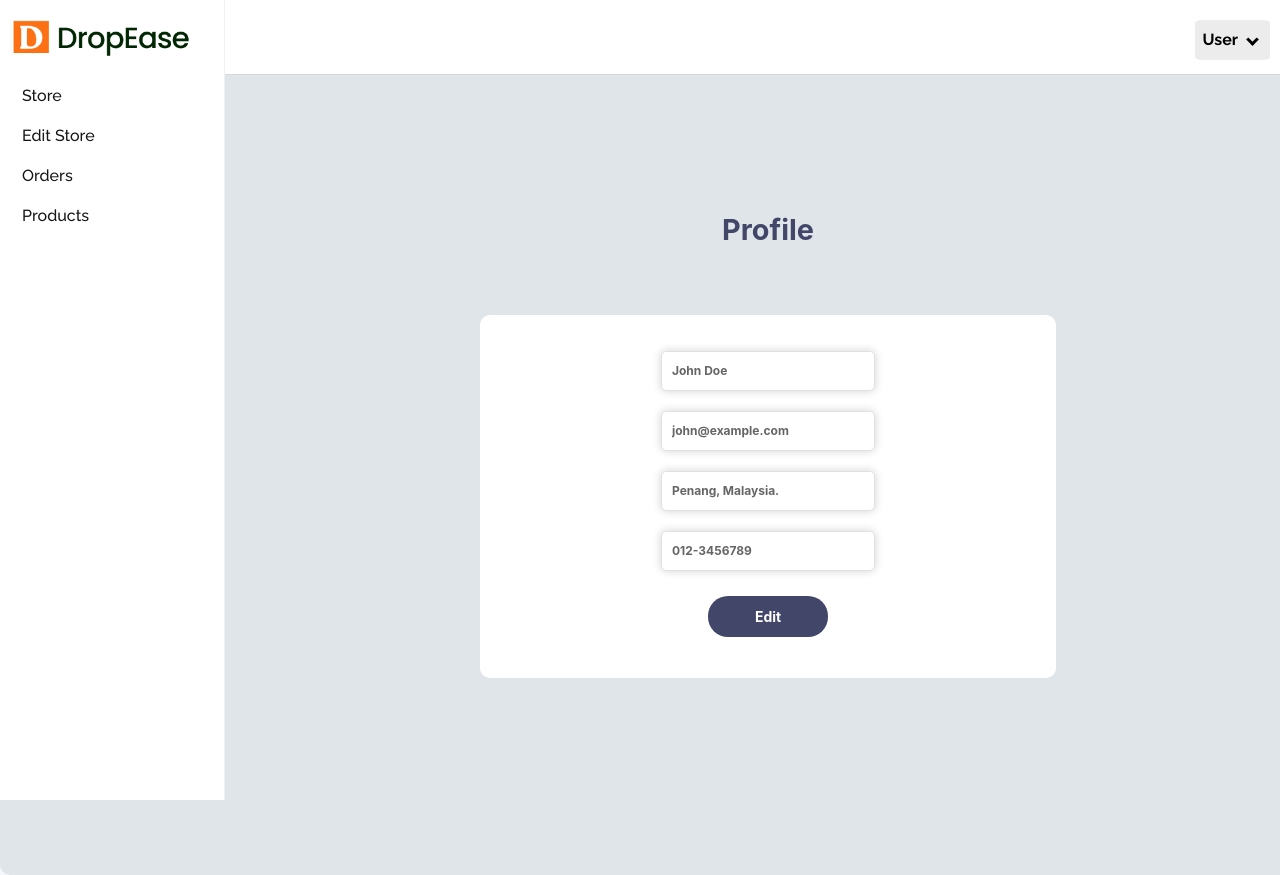
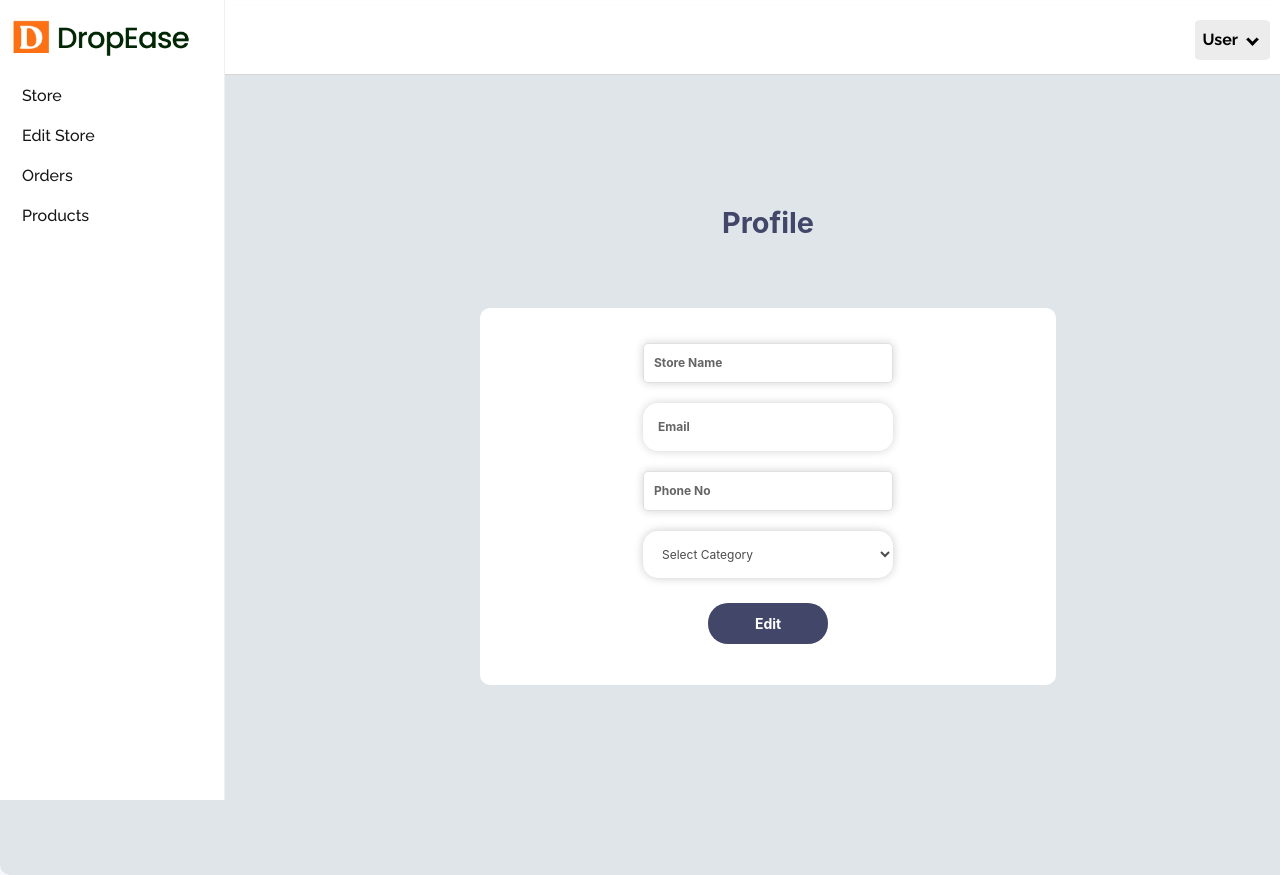
Before and after one commit to coolkheng/DropEase, a React (Create React App) app: page /profile in a window 1280 px wide. Built offline with nearby package versions, Linux system fonts and the light colour scheme.

Commit message:
Auth latest

```diff
--- a/package.json
+++ b/package.json
@@ -2,7 +2,7 @@
   "name": "dropease",
   "version": "0.1.0",
   "private": true,
-  "proxy": "http://localhost:5000",
+  "proxy": "http://localhost:4000",
   "dependencies": {
     "@babel/runtime": "^7.24.4",
     "@emotion/styled": "^11.11.5",
--- a/src/Controllers/AuthController.js
+++ b/src/Controllers/AuthController.js
@@ -96,3 +96,31 @@ module.exports.Login = async (req, res, next) => {
     res.status(500).json({ message: "Server error", success: false });
   }
 };
+
+// Update user profile
+module.exports.UpdateProfile = async (req, res, next) => {
+  try {
+      console.log("Update profile request received:", req.body); // Debugging line
+      const userId = req.body.userId; // Get user ID from the request body
+      const { store, phoneno, category } = req.body;
+
+      const user = await User.findByIdAndUpdate(
+          userId,
+          { store, phoneno, category },
+          { new: true }
+      );
+
+      if (!user) {
+          return res.status(404).json({ message: "User not found", success: false });
+      }
+
+      res.status(200).json({
+          message: "Profile updated successfully",
+          success: true,
+          user,
+      });
+  } catch (error) {
+      console.error("Update profile error:", error);
+      res.status(500).json({ message: "Server error", success: false });
+  }
+};
--- a/src/components/signup.jsx
+++ b/src/components/signup.jsx
@@ -25,6 +25,7 @@ const Signup = () => {
     password: "",
     role: "",
   });
+
   const { email, password, role } = inputValue;
   const handleChange = (e) => {
     const { name, value } = e.target;
--- a/src/models/user.js
+++ b/src/models/user.js
@@ -19,6 +19,18 @@ const userSchema = new mongoose.Schema({
     type: Date,
     default: Date.now,
   },
+  store: {
+    type: String,
+  },
+  phoneno: {
+    type: String,
+  },
+  logo: {
+    type: String,
+  },
+  category: {
+    type: String,
+  }
 });
 
 userSchema.pre("save", async function (next) {
--- a/src/pages/Profile.jsx
+++ b/src/pages/Profile.jsx
@@ -2,27 +2,48 @@ import { Link, useNavigate } from "react-router-dom";
 import Header from "../components/Header";
 import SideNav from "../components/SideNav";
 import styles from "../style/Profile.module.css";
-import React, { useState } from "react";
+import React, { useState, useEffect } from "react";
+import axios from "axios";
 
 const Profile = () => {
+    const navigate = useNavigate();
     const [errorMessage, setErrorMessage] = useState("");
     const [userData, setUserData] = useState({
-        name: 'John Doe',
-        email: 'john@example.com',
-        address: 'Penang, Malaysia.',
-        phoneno: '012-3456789',
+        userId: "",
+        store: "",
+        email: "",
+        phoneno: "",
+        category: "",
     });
 
     // State variable for edit mode
     const [isEditing, setIsEditing] = useState(false);
 
-    // State variable to keep track of the field being edited
-    const [editingField, setEditingField] = useState(null);
+    const { store, phoneno, category } = userData;
+    const handleChange = (e) => {
+      const { name, value } = e.target;
+      setUserData({
+        ...userData,
+        [name]: value,
+      });
+    };
 
-    // Functions to handle editing
-    const handleFieldChange = (field, value) => {
-        setUserData({ ...userData, [field]: value });
-    };
+    // // Function to fetch user profile data
+    // useEffect(() => {
+    //     const fetchProfileData = async () => {
+    //         try {
+    //             const response = await axios.get('/currentuser');
+    //             const { user } = response.data;
+    //             setUserData(user);
+    //             console.log('Fetched user data:', user); // Print fetched data in console
+    //         } catch (error) {
+    //             console.error('Error fetching user profile:', error);
+    //             setErrorMessage('Error fetching user profile');
+    //         }
+    //     };
+    //     fetchProfileData();
+    // }, []);
+
 
     // Function to toggle edit mode
     const toggleEditMode = () => {
@@ -30,13 +51,21 @@ const Profile = () => {
     };
 
     // Function to save edited information
-    const handleSave = () => {
-        setIsEditing(false);
-        // Here you can perform actions to save the edited information, e.g., make an API request
-        console.log("Saving edited information:", userData);
+    const handleSave = async () => {
+        try {
+            const response = await axios.put('/updateprofile', {
+                store,
+                phoneno,
+                category
+            }, { withCredentials: true });
+            setUserData(response.data.user);
+            setIsEditing(false);
+            console.log("Profile updated:", response.data.user);
+        } catch (error) {
+            console.error('Error updating profile:', error);
+            setErrorMessage('Error updating profile');
+        }
     };
-
-    const navigate = useNavigate();
 
     const handleSubmit = (event) => {
         event.preventDefault();
@@ -44,12 +73,11 @@ const Profile = () => {
         if (!isEditing) {
             toggleEditMode();
         } else {
-            // Perform any necessary validation
-            // Here you can add validation if needed
             // Save the information
             handleSave();
         }
     };
+
 
     return (
         <div>
@@ -65,36 +93,42 @@ const Profile = () => {
                             <form className={styles.form_container} onSubmit={handleSubmit}>
                                 <input
                                     type="text"
-                                    value={userData.name}
-                                    onChange={(e) => handleFieldChange('name', e.target.value)}
+                                    placeholder="Store Name"
+                                    value={userData.store}
+                                    onChange={handleChange}
                                     readOnly={!isEditing} // readOnly when not editing
                                     required
                                     className={`${styles.input_odd} ${isEditing ? '' : styles.nonEditable}`}
                                 />
                                 <input
+                                    type="email"
+                                    placeholder="Email"
+                                    value={userData.email}
+                                    readOnly={true} // Always readOnly to prevent editing
+                                    required
+                                    className={`${styles.input_odd} ${styles.nonEditable}`}
+                                />
+                                <input
                                     type="text"
-                                    value={userData.email}
-                                    onChange={(e) => handleFieldChange('email', e.target.value)}
+                                    placeholder="Phone No"
+                                    value={userData.address}
+                                    onChange={handleChange}
                                     readOnly={!isEditing} // readOnly when not editing
                                     required
                                     className={`${styles.input_odd} ${isEditing ? '' : styles.nonEditable}`}
                                 />
-                                <input
-                                    type="text"
-                                    value={userData.address}
-                                    onChange={(e) => handleFieldChange('address', e.target.value)}
-                                    readOnly={!isEditing} // readOnly when not editing
+                                <select
+                                    className={styles.input_odd}
+                                    value={userData.category}
+                                    onChange={handleChange}
+                                    disabled={!isEditing}  // readOnly when not editing
                                     required
-                                    className={`${styles.input_odd} ${isEditing ? '' : styles.nonEditable}`}
-                                />
-                                <input
-                                    type="text"
-                                    value={userData.phoneno}
-                                    onChange={(e) => handleFieldChange('phoneno', e.target.value)}
-                                    readOnly={!isEditing} // readOnly when not editing
-                                    required
-                                    className={`${styles.input_odd} ${isEditing ? '' : styles.nonEditable}`}
-                                />
+                                >
+                                    <option value="">Select Category</option>
+                                    <option value="Apparel">Apparel & Accessories</option>
+                                    <option value="Sports">Sports & Entertainment</option>
+                                    <option value="Electronic">Electronics</option>
+                                </select>
                                 <button type="submit" className={styles.orange_btn}>
                                     {isEditing ? "Save" : "Edit"}
                                 </button>
--- a/src/routes/AuthRoute.js
+++ b/src/routes/AuthRoute.js
@@ -3,5 +3,6 @@ const router = require('express').Router();
 
 router.post('/signup', Signup);
 router.post('/login', Login);
+router.put('/updateprofile', UpdateProfile);
 
 module.exports = router;
--- a/src/server.js
+++ b/src/server.js
@@ -5,6 +5,7 @@ const mongoose = require("mongoose");
 const cors = require("cors");
 const cookieParser = require("cookie-parser");
 const authRoute = require("./routes/AuthRoute");
+const User = require("./models/user");
 
 const app = express();
 const PORT = 4000;
@@ -33,6 +34,22 @@ async function connect() {
 
 connect();
 
+app.get('/currentuser', async (req, res) => {
+  try {
+    const userId = req.user.userId;
+    const user = await User.findById(userId);
+
+    if (!user) {
+      return res.status(404).json({ message: 'User not found' });
+    }
+
+    res.status(200).json({ user });
+  } catch (error) {
+    console.error('Error retrieving current user:', error);
+    res.status(500).json({ message: 'Server error' });
+  }
+});
+
 app.use("/", authRoute);
 
 app.listen(PORT, () => {
```
